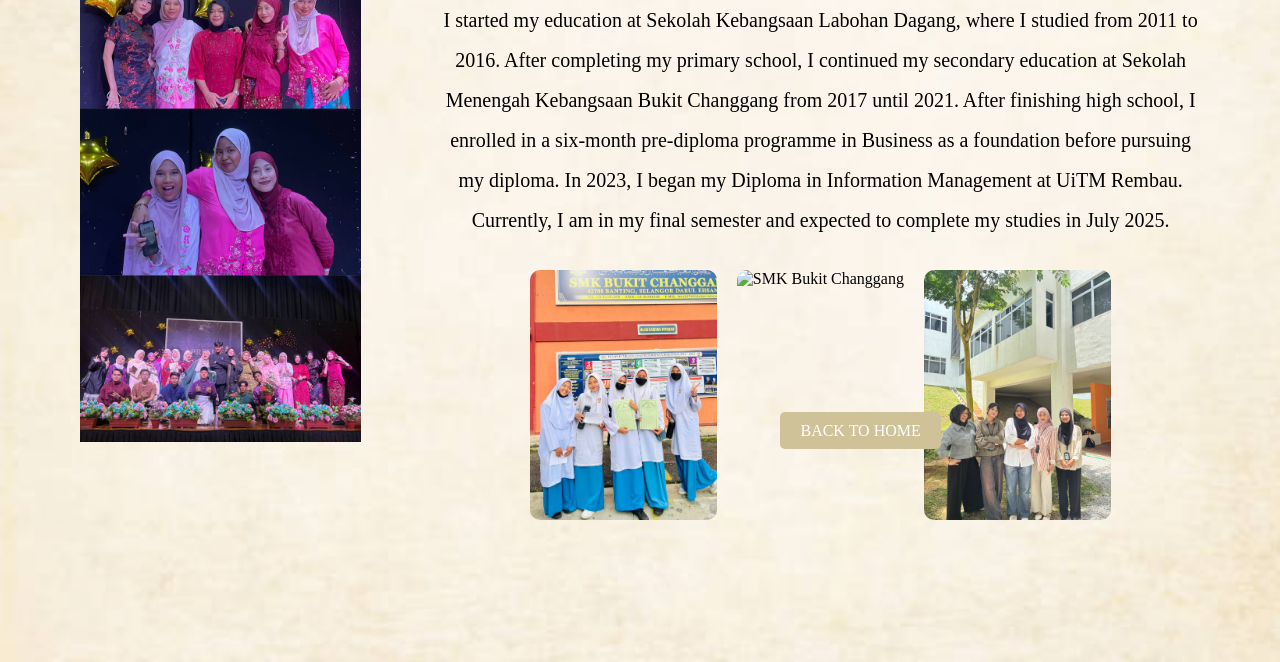
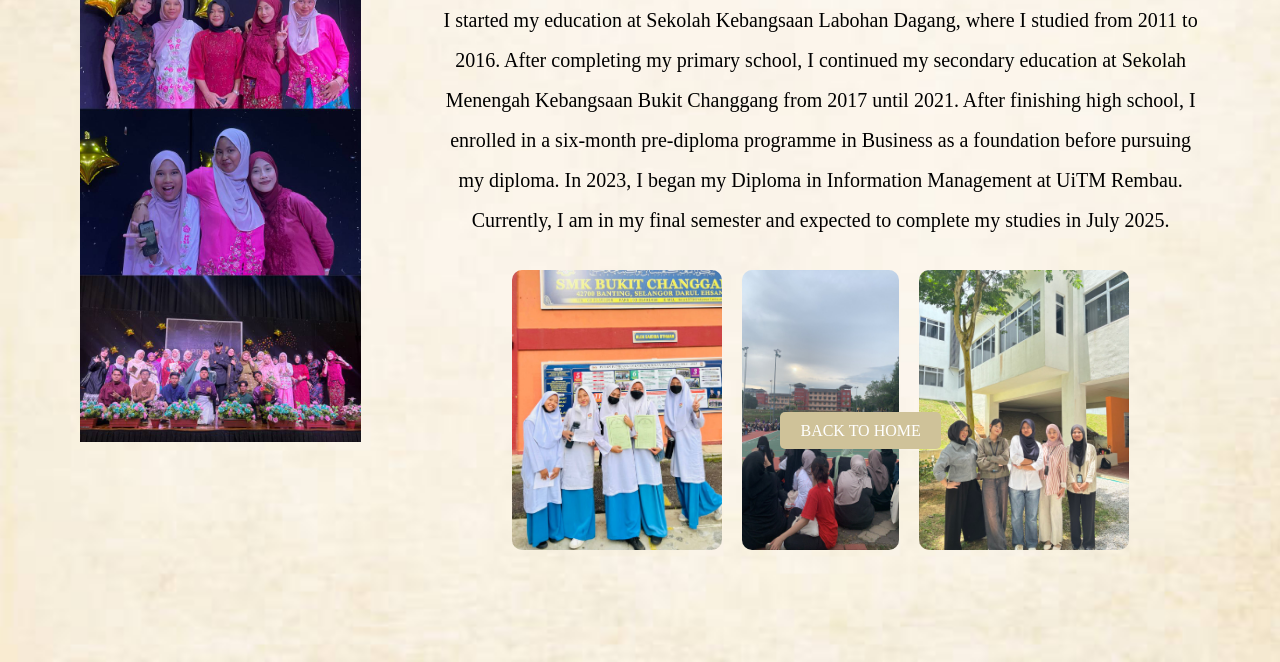
Before and after one commit to shashaazyana/shashaazynaa.github.io, a plain HTML site: page education.html in a window 1280 px wide. Shown: the part 238-900 px from the top of the page. Drawn offline with Linux system fonts and the light colour scheme.

Commit message:
Add files via upload

```diff
--- a/education.html
+++ b/education.html
@@ -84,9 +84,9 @@ th {
       <p style="line-height: 2.0; font-size:20px;">I started my education at Sekolah Kebangsaan Labohan Dagang, where I studied from 2011 to 2016. After completing my primary school, I continued my secondary education at Sekolah Menengah Kebangsaan Bukit Changgang from 2017 until 2021. After finishing high school, I enrolled in a six-month pre-diploma programme in Business as a foundation before pursuing my diploma. In 2023, I began my Diploma in Information Management at UiTM Rembau. Currently, I am in my final semester and expected to complete my studies in July 2025.</p>
 
 <div style="display: flex; justify-content: center; gap: 20px; flex-wrap: wrap; margin-top: 30px;">
-    <img src="sek men.jpg" alt="SK Labohan Dagang" style="height:250px; width: auto; border-radius: 10px;">
-    <img src="pradip.jpg" alt="SMK Bukit Changgang" style="height:250px; width: auto; border-radius: 10px;">
-    <img src="5.jpg" alt="UiTM Rembau" style="height:250px; width: auto; border-radius: 10px;">
+    <img src="sek men.jpg" alt="SK Labohan Dagang" style="height:280px; width: auto; border-radius: 10px;">
+    <img src="si.jpg" alt="SMK Bukit Changgang" style="height:280px; width: auto; border-radius: 10px;">
+    <img src="5.jpg" alt="UiTM Rembau" style="height:280px; width: auto; border-radius: 10px;">
   </div>
     </div>
 <!-- Button Bar at the Lower Part -->
```
